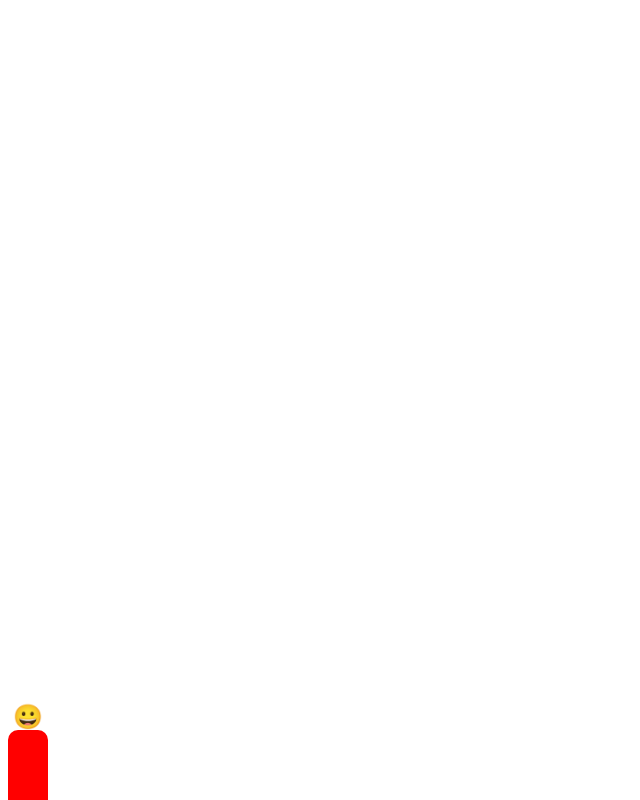
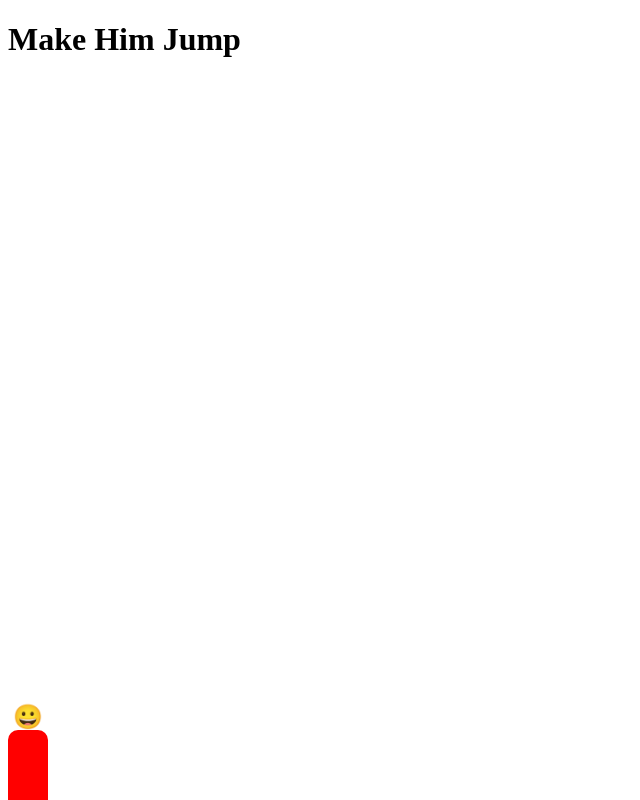
Before and after one commit to dmacisso/my-example-site, a plain HTML site: page index.html in a window 1280 px wide. Shown: the whole page, without its empty margins (0-640 px from the left). Drawn offline with Linux system fonts and the light colour scheme.

Commit message:
Update index.html

```diff
--- a/index.html
+++ b/index.html
@@ -8,6 +8,7 @@
     <title>Prince of Persia</title>
   </head>
   <body>
+    <h1>Make Him Jump</h1>
     <div class="game">
       <div class="character"><span class="face">😀</span></div>
     </div>
```
